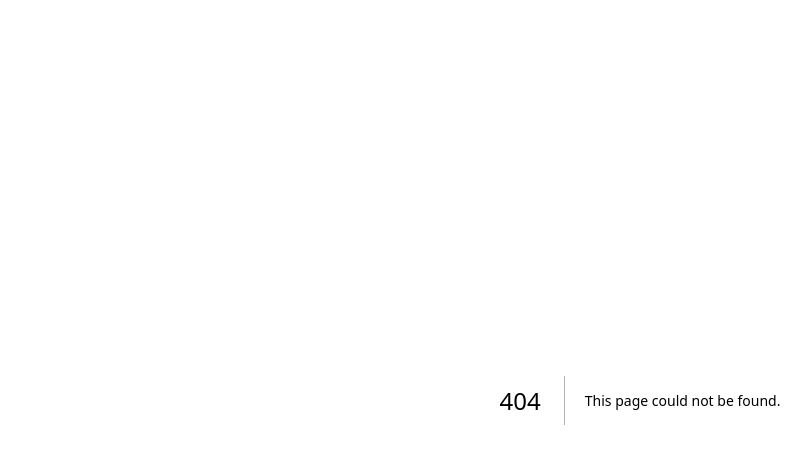
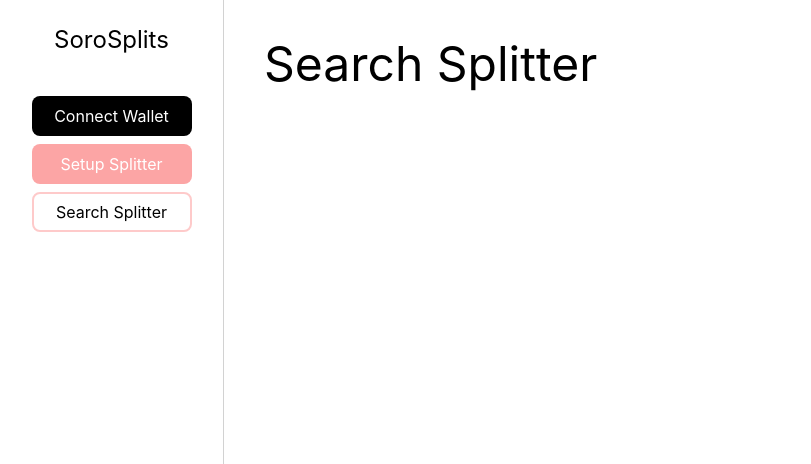
Before and after one commit to SoroSplits/sorosplits-ui, a Next.js app: page /splitter/search in a window 1280 px wide. Before the commit this address had no page. Shown: the top 464 px of the page, without its empty margins (0-811 px from the left). Built offline with nearby package versions, Linux system fonts and the light colour scheme.

Commit message:
Add some components and pages

```diff
--- /dev/null
+++ b/components/button.tsx
@@ -0,0 +1,33 @@
+import { useMemo } from "react"
+
+type ButtonType = "wallet" | "primary" | "secondary"
+
+interface ButtonProps {
+  text: string
+  onClick: () => void
+  type: ButtonType
+}
+
+const Button = ({ text, onClick, type }: ButtonProps) => {
+  const buttonColor = useMemo(() => {
+    switch (type) {
+      case "wallet":
+        return "bg-black text-white"
+      case "primary":
+        return "bg-red-300 text-white"
+      case "secondary":
+        return "border-red-200 border-2"
+    }
+  }, [type])
+
+  return (
+    <button
+      className={`button w-40 h-10 flex items-center justify-center py-2 px-4 rounded-lg ${buttonColor}`}
+      onClick={onClick}
+    >
+      {text}
+    </button>
+  )
+}
+
+export default Button
--- a/components/layout.tsx
+++ b/components/layout.tsx
@@ -3,10 +3,10 @@ import Sidebar from "./sidebar"
 
 const Layout = ({ children }: { children: ReactNode }) => {
   return (
-    <div>
-      <Sidebar />
-      <div>
-        <main>{children}</main>
+    <div className="flex justify-center">
+      <div className="container flex">
+        <Sidebar />
+        <main className="p-10">{children}</main>
       </div>
     </div>
   )
--- a/components/sidebar.tsx
+++ b/components/sidebar.tsx
@@ -1,5 +1,53 @@
+import { isAllowed, setAllowed, getUserInfo } from "@stellar/freighter-api"
+import Button from "./button"
+import { useState } from "react"
+import Wallet from "./wallet"
+import Link from "next/link"
+
 const Sidebar = () => {
-  return <div></div>
+  const [isConnected, setIsConnected] = useState(false)
+  const [walletAddress, setWalletAddress] = useState("")
+
+  const connect = async () => {
+    let allowed = await isAllowed()
+
+    if (!allowed) {
+      await setAllowed()
+    }
+
+    if (allowed) {
+      const info = await getUserInfo()
+
+      if (info.publicKey === "") {
+        alert("Please unlock your wallet")
+      }
+
+      setWalletAddress(info.publicKey)
+      setIsConnected(true)
+    }
+  }
+
+  return (
+    <div className="h-screen w-56 border-r-[1px] border-[#d2d2d2] flex flex-col items-center justify-start py-6 px-0 gap-2">
+      <h1 className="text-2xl">SoroSplits</h1>
+
+      <br />
+
+      <Wallet
+        isConnected={isConnected}
+        walletAddress={walletAddress}
+        connect={connect}
+      />
+
+      <Link href="/splitter/setup">
+        <Button text="Setup Splitter" onClick={() => {}} type="primary" />
+      </Link>
+
+      <Link href="/splitter/search">
+        <Button text="Search Splitter" onClick={() => {}} type="secondary" />
+      </Link>
+    </div>
+  )
 }
 
 export default Sidebar
--- /dev/null
+++ b/components/wallet.tsx
@@ -0,0 +1,31 @@
+import { useMemo } from "react"
+import Button from "./button"
+
+interface WalletProps {
+  isConnected: boolean
+  walletAddress: string
+  connect: () => void
+}
+
+const Wallet = ({ isConnected, walletAddress, connect }: WalletProps) => {
+  const displayFirstLastChars = useMemo(() => {
+    const firstChars = walletAddress.slice(0, 6)
+    const lastChars = walletAddress.slice(-6)
+
+    return `${firstChars}.....${lastChars}`
+  }, [walletAddress])
+
+  return (
+    <>
+      {isConnected ? (
+        <div className="w-40 h-10 flex items-center justify-center py-2 px-4 rounded-lg">
+          {displayFirstLastChars}
+        </div>
+      ) : (
+        <Button text="Connect Wallet" onClick={connect} type="wallet" />
+      )}
+    </>
+  )
+}
+
+export default Wallet
--- /dev/null
+++ b/pages/splitter/search.tsx
@@ -0,0 +1,7 @@
+export default function SearchSplitter() {
+  return (
+    <div>
+      <h1 className="text-5xl">Search Splitter</h1>
+    </div>
+  )
+}
--- /dev/null
+++ b/pages/splitter/setup.tsx
@@ -0,0 +1,7 @@
+export default function SetupSplitter() {
+  return (
+    <div>
+      <h1 className="text-5xl">Setup Splitter</h1>
+    </div>
+  )
+}
--- a/pages/test.tsx
+++ /dev/null
@@ -1,31 +0,0 @@
-import { isAllowed, setAllowed, getUserInfo } from '@stellar/freighter-api'
-import { useEffect } from 'react'
-
-export default function Test() {
-
-
-    useEffect(() => {
-        const setup = async () => {
-            const allowed = await isAllowed()
-            console.log(allowed)
-
-            if (allowed) {
-                const info = await getUserInfo()
-                console.log(info)
-            }
-        }
-
-        setup()
-    }, [])
-
-    const connect = async () => {
-        await setAllowed()
-    }
-
-
-  return (
-    <>
-        <button onClick={connect} >Connect</button>
-    </>
-  )
-}
```
